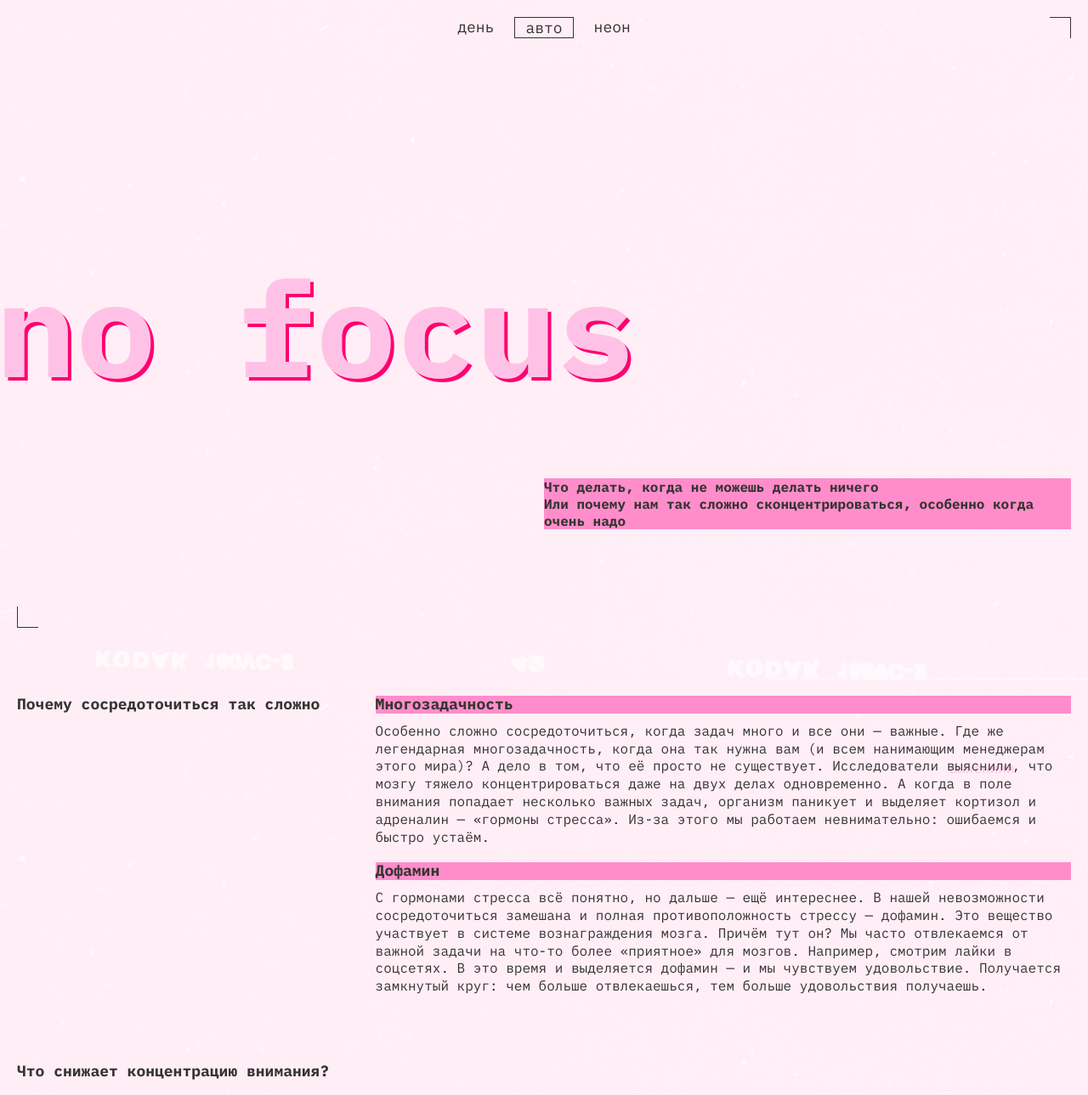
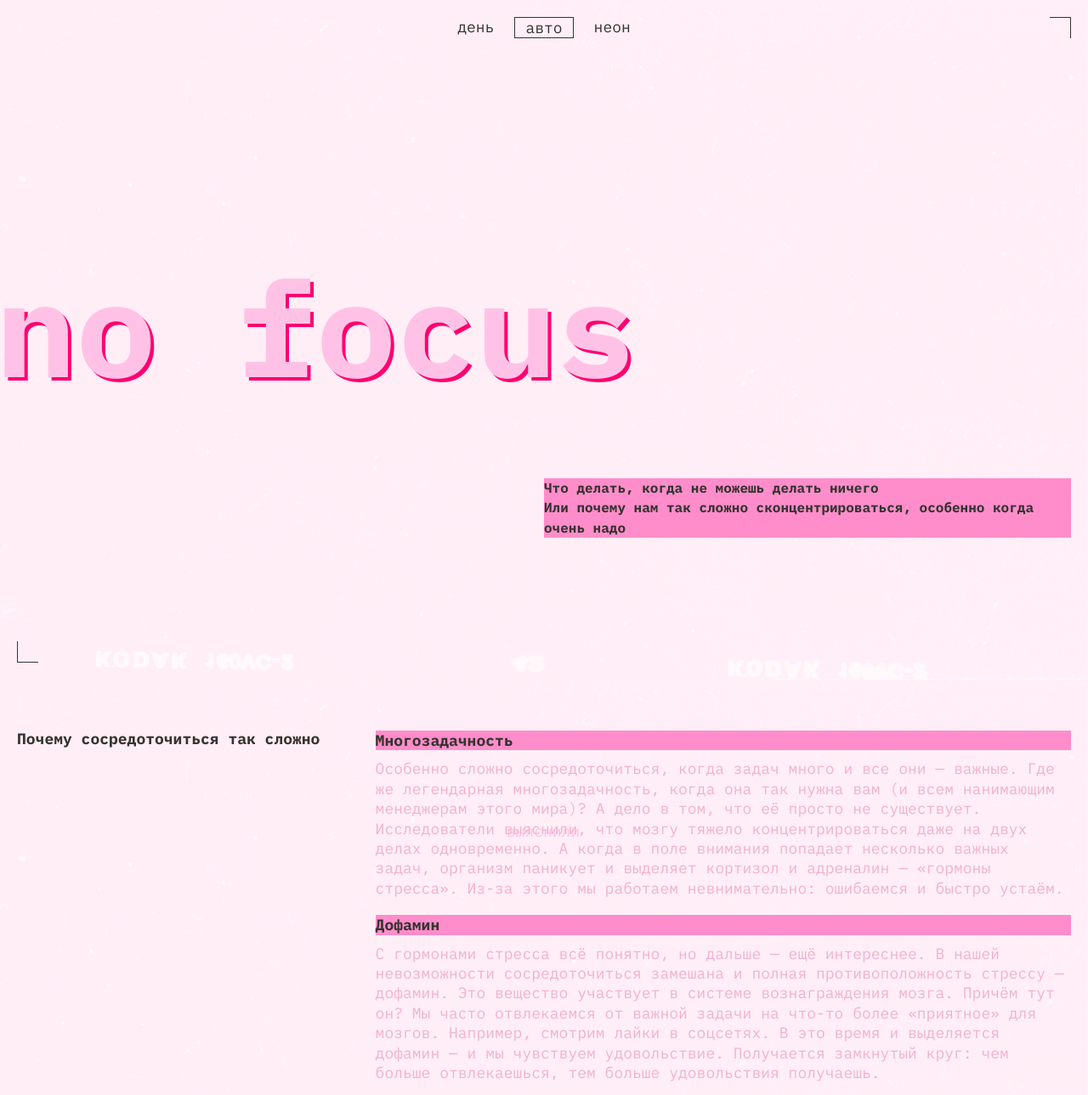
Before and after one commit to Timur123415/slozhno-sosredotochitsya, a plain HTML site: page index.html in a window 1280 px wide. Shown: the top 1289 px of the page at 85% size. Drawn offline with Linux system fonts and the light colour scheme.

Commit message:
Update style.css

```diff
--- a/styles/style.css
+++ b/styles/style.css
@@ -20,6 +20,8 @@
 .header {
   padding: 0 20px;
   position: relative;
+  height: 100vh;
+  min-height: 768px;
 }
 
 .header__rec {
@@ -101,6 +103,7 @@
   align-self: flex-end;
   font-weight: 700;
   width: 50%;
+  line-height: 23.4px;
 }
 
 .main {
@@ -142,6 +145,12 @@
   display: flex;
   flex-direction: column;
   gap: 10px;
+  color: #F1B2CE;
+  font-family: 'IBM Plex Mono';
+  font-size: 18px;
+  font-style: normal;
+  font-weight: 400;
+  line-height: 23.4px;
 }
 
 .section__article-title {
@@ -216,6 +225,8 @@
   padding: 282px 20px;
   position: relative;
   text-align: center;
+  height: 100vh;
+  min-height: 768px;
 }
 
 .footer__title {
```
